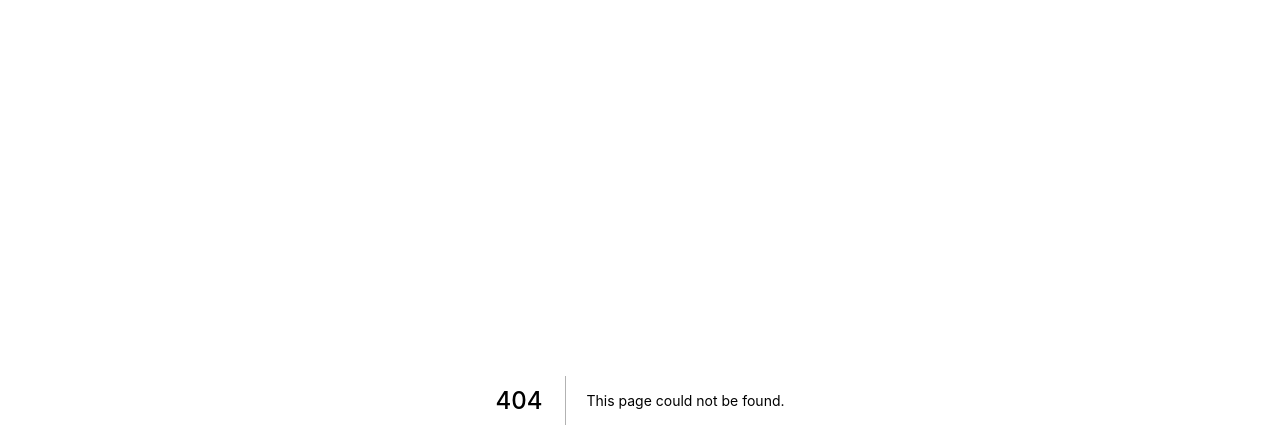
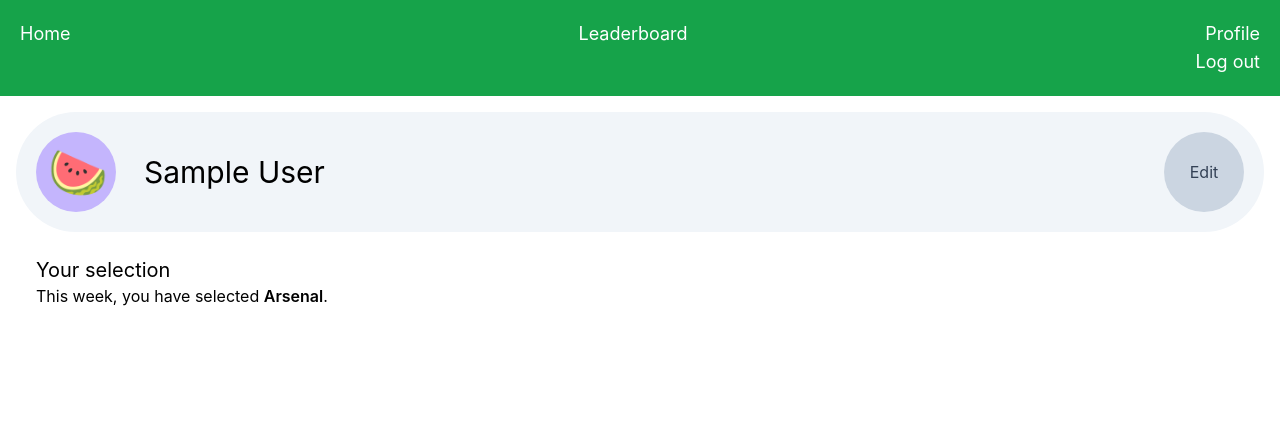
Before and after one commit to Cameronjpr/nextjs-football, a Next.js app: page /profile in a window 1280 px wide. Before the commit this address had no page. Shown: the top 448 px of the page. Built offline with nearby package versions, Linux system fonts and the light colour scheme; no server answers; the database is empty; sample sign-in values are in the browser's storage.

Commit message:
add profile page, username edit

```diff
--- a/components/Fixture.types.ts
+++ b/components/Fixture.types.ts
@@ -1,3 +1,9 @@
+
+export type Gameweek = {
+  date: string
+  fixtures: Fixture[]
+}
+
 export type Fixture = {
   id: string
   event: number
--- a/components/Header.tsx
+++ b/components/Header.tsx
@@ -13,6 +13,9 @@ const Header = () => {
 
   const authStuff = session ? (
     <div className="flex flex-col text-right">
+      <Link href="/profile">
+        <a data-active={isActive('/profile')}>Profile</a>
+      </Link>
       <button onClick={() => signOut()}>
         <a>Log out</a>
       </button>
--- /dev/null
+++ b/domains/account/types.ts
@@ -0,0 +1,4 @@
+export enum Status {
+  Unauthenticated = 'unauthenticated',
+  Authenticated = 'authenticated',
+}
--- a/pages/api/auth/[...nextauth].ts
+++ b/pages/api/auth/[...nextauth].ts
@@ -15,6 +15,7 @@ const options = {
   ],
   adapter: PrismaAdapter(prisma),
   secret: process.env.SECRET,
+  debug: true
 
 };
 
--- /dev/null
+++ b/pages/api/profile/update/index.ts
@@ -0,0 +1,23 @@
+import { NextApiRequest, NextApiResponse } from 'next/types'
+import { getSession } from 'next-auth/react'
+import prisma from '../../../../lib/prisma'
+
+export default async function handle(
+  req: NextApiRequest,
+  res: NextApiResponse
+) {
+  const { username } = req.body
+  const session = await getSession({ req })
+
+  if (!session?.user?.email || !username) return
+
+  const result = await prisma.user.update({
+    where: {
+      email: session?.user?.email,
+    },
+    data: {
+      username: username,
+    },
+  })
+  res.json(result)
+}
--- a/pages/auth/error/index.tsx
+++ /dev/null
@@ -1,49 +0,0 @@
-import React, { useState } from 'react'
-import { GetStaticProps } from 'next'
-import { getProviders, signIn } from 'next-auth/react'
-import { useRouter } from 'next/router'
-
-export async function getServerSideProps(context: any) {
-  const providers = await getProviders()
-  return {
-    props: { providers },
-  }
-}
-
-const ErrorAuthScreen = ({ providers }: any) => {
-  const [gameweek, setGameweek] = useState(1)
-  const router = useRouter()
-
-  const error = router.query?.error
-
-  const container = {
-    hidden: { opacity: 0 },
-    show: {
-      opacity: 1,
-      transition: {
-        delayChildren: 0.5,
-      },
-    },
-  }
-
-  return (
-    <div className="p-10 mt-20 flex place-content-center text-center">
-      <main className="p-3 flex flex-col place-content-center border-2 bg-slate-100 border-slate-200 rounded-md">
-        <h2>{error}</h2>
-        <h1 className="text-2xl mb-10">Please log in</h1>
-        {Object.values(providers).map((provider: any) => (
-          <div key={provider?.name}>
-            <button
-              className="bg-green-700 text-white font-bold border-2 p-3 rounded-md"
-              onClick={() => signIn(provider?.id)}
-            >
-              Sign in with {provider?.name}
-            </button>
-          </div>
-        ))}
-      </main>
-    </div>
-  )
-}
-
-export default ErrorAuthScreen
--- a/pages/auth/signin/index.tsx
+++ /dev/null
@@ -1,46 +0,0 @@
-import React, { useState } from 'react'
-import { GetStaticProps } from 'next'
-import Layout from '../../../components/Layout'
-import prisma from '../../../lib/prisma'
-import { getProviders, signIn } from 'next-auth/react'
-
-export async function getServerSideProps(context: any) {
-  const providers = await getProviders()
-  return {
-    props: { providers },
-  }
-}
-
-const LoginAuthScreen = ({ providers }: any) => {
-  const [gameweek, setGameweek] = useState(1)
-
-  const container = {
-    hidden: { opacity: 0 },
-    show: {
-      opacity: 1,
-      transition: {
-        delayChildren: 0.5,
-      },
-    },
-  }
-
-  return (
-    <div className="p-10 mt-20 flex place-content-center text-center">
-      <main className="p-3 flex flex-col place-content-center border-2 bg-slate-100 border-slate-200 rounded-md">
-        <h1 className="text-2xl mb-10">Please log in</h1>
-        {Object.values(providers).map((provider: any) => (
-          <div key={provider?.name}>
-            <button
-              className="bg-green-700 text-white font-bold border-2 p-3 rounded-md"
-              onClick={() => signIn(provider?.id)}
-            >
-              Sign in with {provider?.name}
-            </button>
-          </div>
-        ))}
-      </main>
-    </div>
-  )
-}
-
-export default LoginAuthScreen
--- a/pages/index.tsx
+++ b/pages/index.tsx
@@ -3,27 +3,19 @@ import axios from 'axios'
 import { GetServerSideProps, GetStaticProps } from 'next'
 import Layout from '../components/Layout'
 import FixtureCard from '../components/Fixture'
-import { Fixture } from '../components/Fixture.types'
+import { Fixture, Gameweek } from '../components/Fixture.types'
 import { motion } from 'framer-motion'
 import { format } from 'date-fns'
 import prisma from '../lib/prisma'
 import { useSession } from 'next-auth/react'
 import router from 'next/router'
-import { tallyUserSelections } from '../util'
-
-type Gameweek = {
-  date: string
-  fixtures: Fixture[]
-}
+import { tallyUserSelections } from '../util/index'
+import { groupFixturesByDate } from '../util/fixtures'
+import { Status } from '../domains/account/types'
 
 type HomeProps = {
   fixtures: Fixture[]
   users: any
-}
-
-enum Status {
-  Unauthenticated = 'unauthenticated',
-  Authenticated = 'authenticated',
 }
 
 const Home = ({ fixtures, users }: HomeProps) => {
@@ -145,26 +137,6 @@ const Home = ({ fixtures, users }: HomeProps) => {
   )
 }
 
-// { date: d, fixtures: [] }
-const groupFixturesByDate = (fixtures: Fixture[]): Gameweek[] => {
-  const dates: Gameweek[] = []
-
-  fixtures.forEach((f) => {
-    const date = format(new Date(f.kickoff_time), 'P')
-    const idx = dates.findIndex((d) => d.date === date)
-    if (idx >= 0) {
-      dates[idx].fixtures.push(f)
-    } else {
-      dates.push({
-        date: date,
-        fixtures: [f],
-      })
-    }
-  })
-
-  return dates
-}
-
 export const getStaticProps: GetStaticProps = async () => {
   const fixtures = await axios
     .get('https://fantasy.premierleague.com/api/fixtures/')
--- a/pages/leaderboard/index.tsx
+++ b/pages/leaderboard/index.tsx
@@ -10,6 +10,7 @@ export const getStaticProps: GetStaticProps = async () => {
   const users = await prisma.user.findMany({
     select: {
       name: true,
+      username: true,
       score: true,
       selection: true,
     },
@@ -19,6 +20,7 @@ export const getStaticProps: GetStaticProps = async () => {
 
 type User = {
   id: string
+  username?: string
   name: string
   score: number
   selection: string
@@ -61,7 +63,7 @@ const Leaderboard = ({ users }: LeaderboardProps) => {
                     idx ? 'bg-white' : 'bg-yellow-300'
                   )}
                 >
-                  <h2 className="">{player.name}</h2>
+                  <h2 className="">{player?.username || player.name}</h2>
                   <span>{player.score ?? 0}</span>
                 </div>
               ))}
--- /dev/null
+++ b/pages/profile/index.tsx
@@ -0,0 +1,138 @@
+import React, { useState } from 'react'
+import { GetServerSideProps, GetStaticProps } from 'next'
+import Layout from '../../components/Layout'
+import { motion } from 'framer-motion'
+import { randomUUID } from 'crypto'
+import prisma from '../../lib/prisma'
+import classNames from 'classnames'
+import { useSession } from 'next-auth/react'
+import { Status } from '../../domains/account/types'
+import { useRouter } from 'next/router'
+import axios from 'axios'
+
+export const getStaticProps: GetStaticProps = async () => {
+  const users = await prisma.user.findMany({
+    select: {
+      name: true,
+      score: true,
+      selection: true,
+    },
+  })
+  return { props: { users }, revalidate: 1800 }
+}
+
+type User = {
+  id: string
+  name: string
+  score: number
+  selection: string
+}
+
+const Profile = () => {
+  const { data: session, status } = useSession()
+  const [isEditing, setIsEditing] = useState(false)
+  const [username, setUsername] = useState(session?.user?.name || 'You')
+  const [tempUsername, setTempUsername] = useState(username)
+  const router = useRouter()
+
+  if (status === Status.Unauthenticated) {
+    router.push(
+      encodeURI('/login?message=You must be signed in to view this page.')
+    )
+  }
+  const container = {
+    hidden: { opacity: 0 },
+    show: {
+      opacity: 1,
+      transition: {
+        delayChildren: 0.5,
+      },
+    },
+  }
+
+  const updateProfile = async () => {
+    const res = await axios
+      .post('/api/profile/update', {
+        username: tempUsername,
+      })
+      .then((response) => {
+        // setUsername(response.data)
+        console.log(response.data)
+      })
+      .catch((error) => {
+        console.log(error)
+      })
+  }
+
+  return (
+    <Layout>
+      <div className="flex flex-col place-content-center">
+        <main className="">
+          <motion.div
+            variants={container}
+            initial="hidden"
+            animate="show"
+            className="flex flex-col gap-1"
+          >
+            <div className="w-full p-5 rounded-full bg-slate-100 flex place-content-between">
+              {isEditing ? (
+                <>
+                  {/* Refactor these two sections, they're almost identical */}
+                  <div className="flex flex-row gap-5 items-center">
+                    <span className="text-center text-2xl sm:text-5xl leading-[1.5rem] sm:leading-[3.5rem] w-10 h-10 sm:w-20 sm:h-20 p-2 sm:p-3 rounded-full bg-violet-300">
+                      🍉
+                    </span>
+                    <input
+                      type="text"
+                      className="p-2 rounded-md text-xl sm:text-3xl w-auto"
+                      value={tempUsername}
+                      onChange={(e) => setTempUsername(e.target.value)}
+                    ></input>
+                  </div>
+                  <div className="flex flex-row place-content-end">
+                    <button
+                      className="sm:p-3 w-10 h-10 sm:w-20 sm:h-20 rounded-full sm:text-md bg-green-400 text-slate-700"
+                      onClick={() => {
+                        setUsername(tempUsername)
+                        setIsEditing(false)
+                        updateProfile()
+                      }}
+                    >
+                      Done
+                    </button>
+                  </div>
+                </>
+              ) : (
+                <>
+                  <div className="flex flex-row gap-5 items-center">
+                    <span className="text-center text-2xl sm:text-5xl leading-[1.5rem] sm:leading-[3.5rem] w-10 h-10 sm:w-20 sm:h-20 p-2 sm:p-3 rounded-full bg-violet-300">
+                      🍉
+                    </span>
+                    <h1 className="p-2 text-xl sm:text-3xl">{username}</h1>
+                  </div>
+                  <div className="flex flex-row place-content-end">
+                    <button
+                      className="sm:p-3 w-10 h-10 sm:w-20 sm:h-20 rounded-full sm:text-md bg-slate-300 text-slate-700"
+                      onClick={() => setIsEditing(true)}
+                    >
+                      Edit
+                    </button>
+                  </div>
+                </>
+              )}
+            </div>
+            <section className="p-5">
+              <h2 className="text-xl">Your selection</h2>
+              <p>
+                This week, you have selected{' '}
+                <strong className="font-semibold">Arsenal</strong>.
+              </p>
+            </section>
+          </motion.div>
+        </main>
+      </div>
+    </Layout>
+  )
+}
+
+export default Profile
--- /dev/null
+++ b/util/fixtures.ts
@@ -0,0 +1,21 @@
+import { format } from "date-fns"
+import { Fixture, Gameweek } from "../components/Fixture.types"
+
+export const groupFixturesByDate = (fixtures: Fixture[]): Gameweek[] => {
+  const dates: Gameweek[] = []
+
+  fixtures.forEach((f) => {
+    const date = format(new Date(f.kickoff_time), 'P')
+    const idx = dates.findIndex((d) => d.date === date)
+    if (idx >= 0) {
+      dates[idx].fixtures.push(f)
+    } else {
+      dates.push({
+        date: date,
+        fixtures: [f],
+      })
+    }
+  })
+
+  return dates
+}
```
Also changed, not shown: 1 other file (tests, documents, lock files or other folders).
